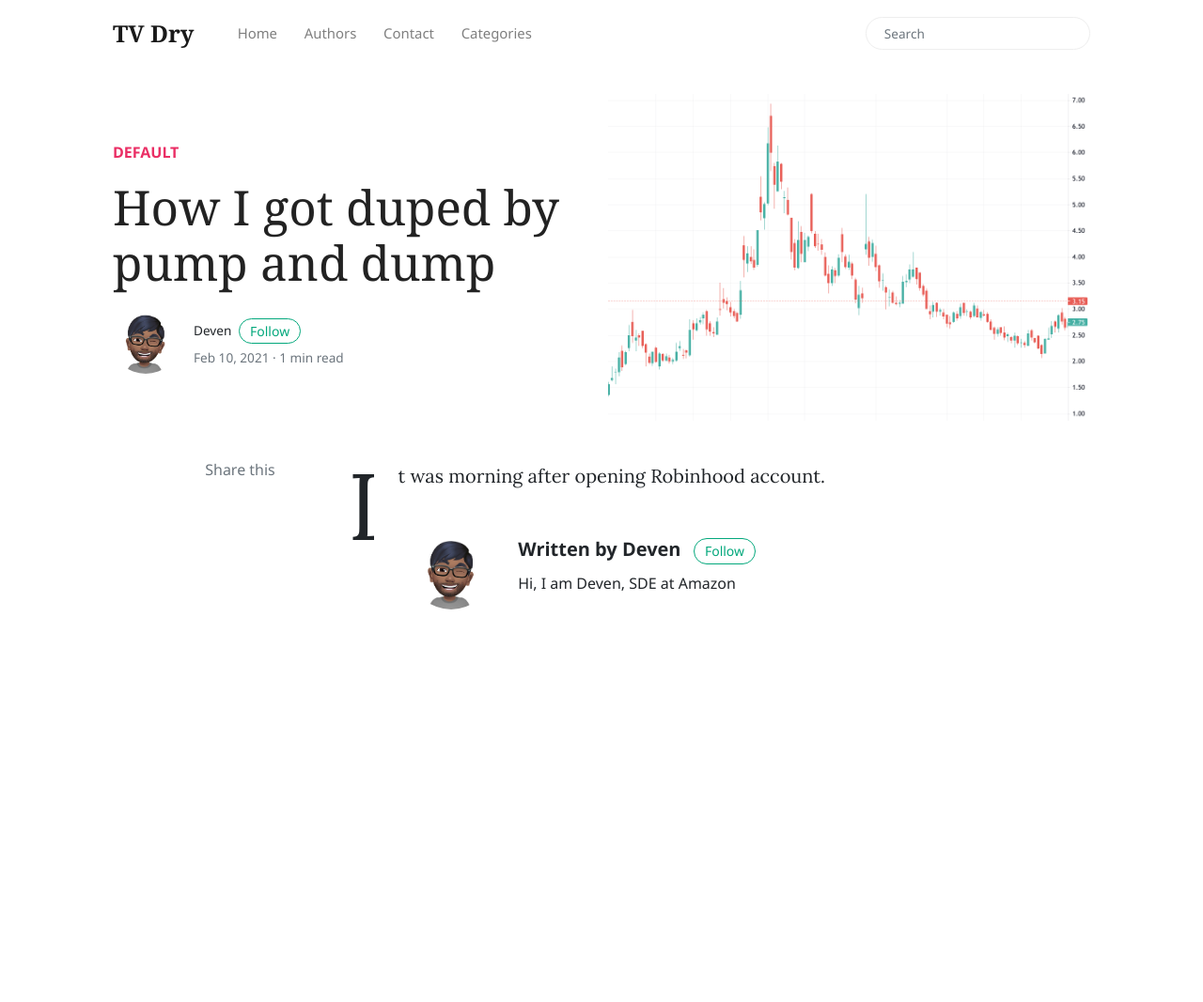
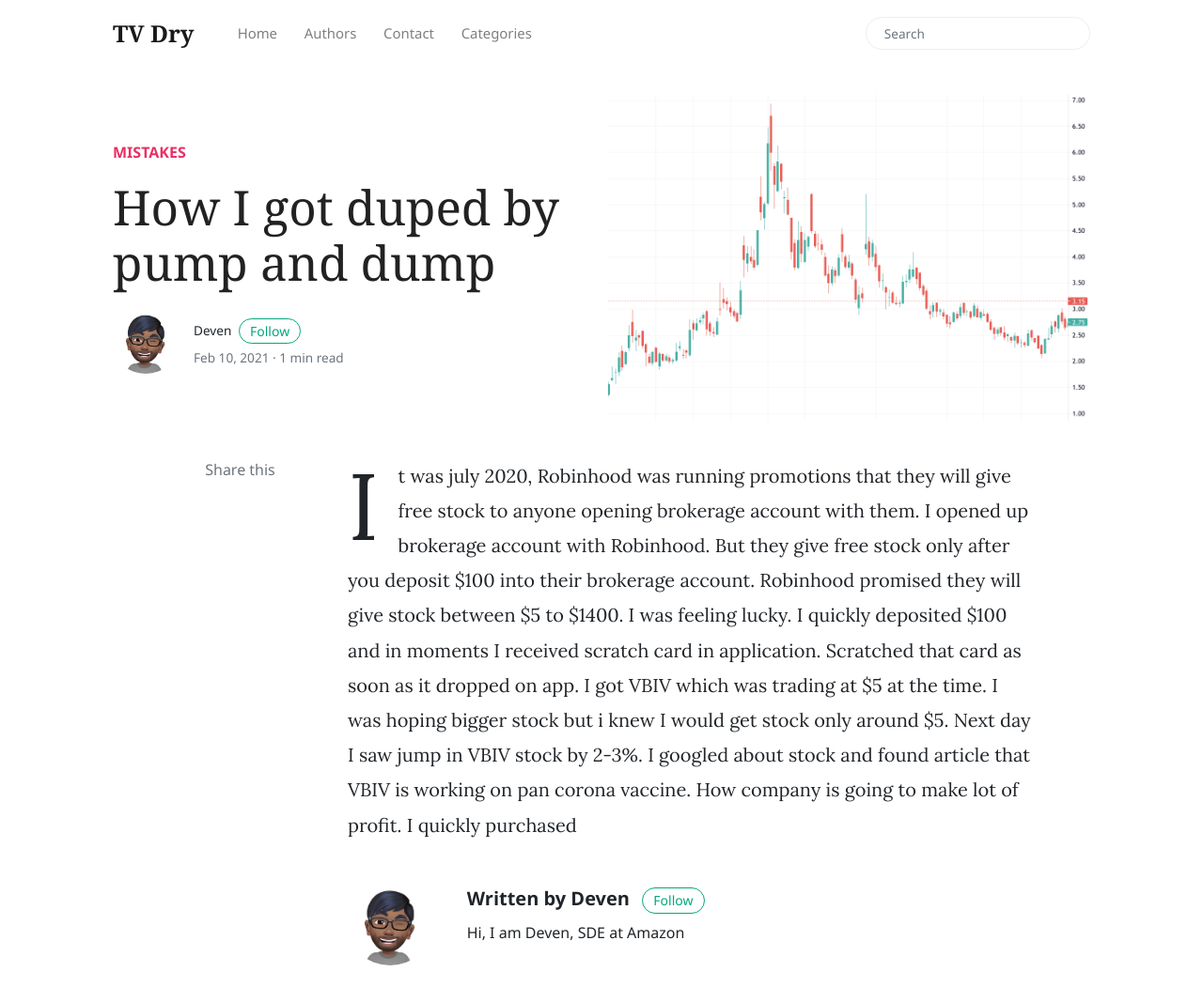
Before and after one commit to devnull-cmd/tvdry-jekyll, a Jekyll site: the page built from _posts/2021-02-10-how-i-got-duped-by-pump-and-dump.markdown, in a window 1280 px wide and 1100 px high. Shown: the top 1067 px of the window at 94% size. Built offline with Jekyll 4.4.1, drawn with Linux system fonts in a browser that asks for light colours; nearby versions of some CDN libraries; comment, search, counter and statistics services are not loaded.

Commit message:
Update 2021-02-10-how-i-got-duped-by-pump-and-dump.markdown

```diff
--- a/_posts/2021-02-10-how-i-got-duped-by-pump-and-dump.markdown
+++ b/_posts/2021-02-10-how-i-got-duped-by-pump-and-dump.markdown
@@ -1,8 +1,8 @@
 ---
 layout: post
 title:  "How I got duped by pump and dump"
-categories: [ Default ]
+categories: [ Mistakes ]
 image: assets/images/Screen Shot 2021-03-10 at 11.14.17 PM.png
 ---
 
-It was morning after opening Robinhood account.
+It was july 2020, Robinhood was running promotions that they will give free stock to anyone opening brokerage account with them. I opened up brokerage account with Robinhood. But they give free stock only after you deposit $100 into their brokerage account. Robinhood promised they will give stock between $5 to $1400. I was feeling lucky. I quickly deposited $100 and in moments I received scratch card in application. Scratched that card as soon as it dropped on app. I got VBIV which was trading at $5 at the time. I was hoping bigger stock but i knew I would get stock only around $5. Next day I saw jump in VBIV stock by 2-3%. I googled about stock and found article that VBIV is working on pan corona vaccine. How company is going to make lot of profit. I quickly purchased
```
